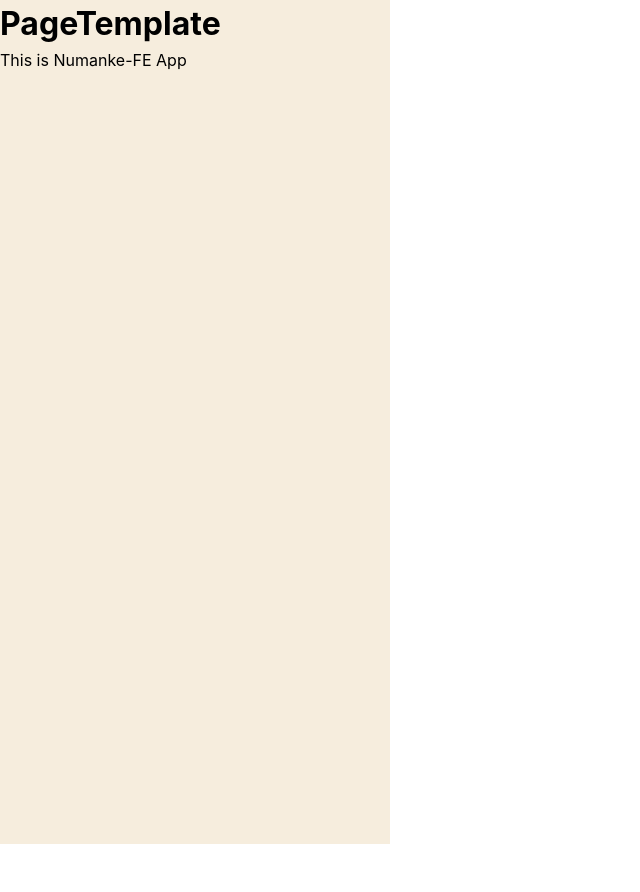
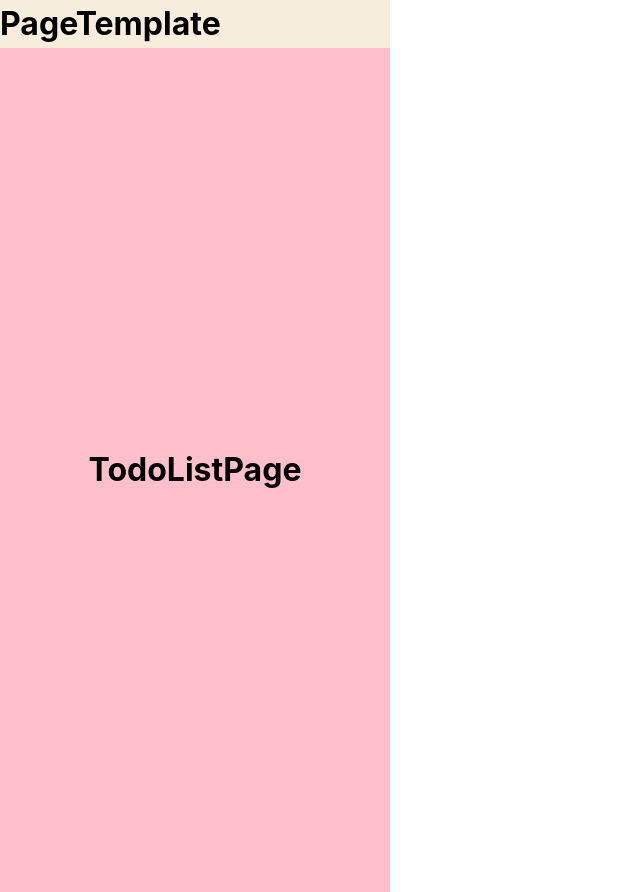
Before and after one commit to devBuzz142/numanku-fe, a React (Create React App) app: page / in a window 1280 px wide. Shown: the whole page, without its empty margins (0-640 px from the left). Before the commit the page ends 844 px from the top, so only its background shows below. Built offline with nearby package versions, Linux system fonts and the light colour scheme.

Commit message:
feat: TodoListPage initial implementation

```diff
--- a/src/App.jsx
+++ b/src/App.jsx
@@ -1,9 +1,10 @@
 import PageTemplate from "./pages/PageTemplate/PageTemplate";
+import TodoListPage from "./pages/TodoListPage/TodoListPage";
 
 function App() {
   return (
     <PageTemplate>
-      <div>This is Numanke-FE App</div>
+      <TodoListPage />
     </PageTemplate>
   );
 }
--- /dev/null
+++ b/src/pages/TodoListPage/TodoListPage.jsx
@@ -0,0 +1,11 @@
+import * as S from "./TodoListPage.style";
+
+const TodoListPage = () => {
+  return (
+    <S.TodoListPageContainer>
+      <h1>TodoListPage</h1>
+    </S.TodoListPageContainer>
+  );
+};
+
+export default TodoListPage;
--- /dev/null
+++ b/src/pages/TodoListPage/TodoListPage.style.jsx
@@ -0,0 +1,12 @@
+import styled from "@emotion/styled";
+
+export const TodoListPageContainer = styled.div`
+  width: 100%;
+  height: 100%;
+
+  display: flex;
+  justify-content: center;
+  align-items: center;
+
+  background-color: pink;
+`;
```
